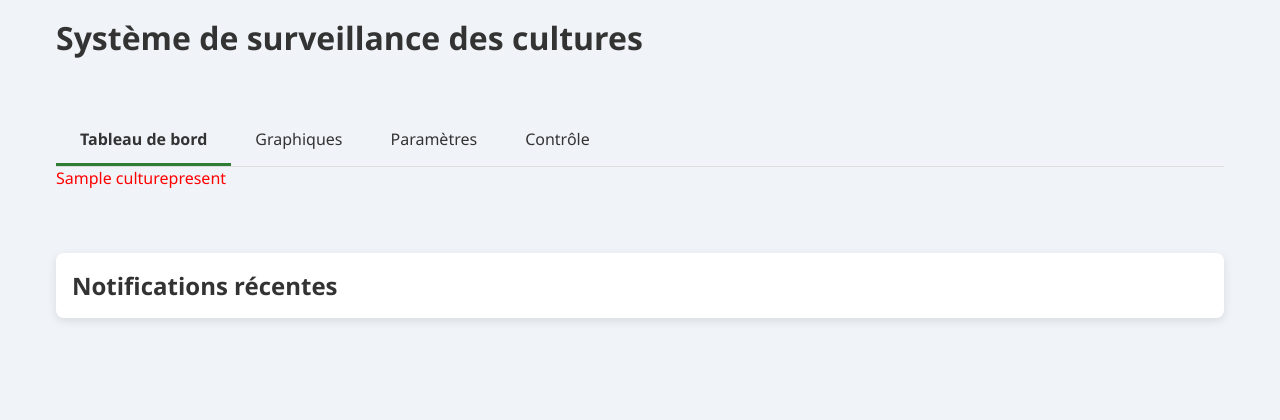
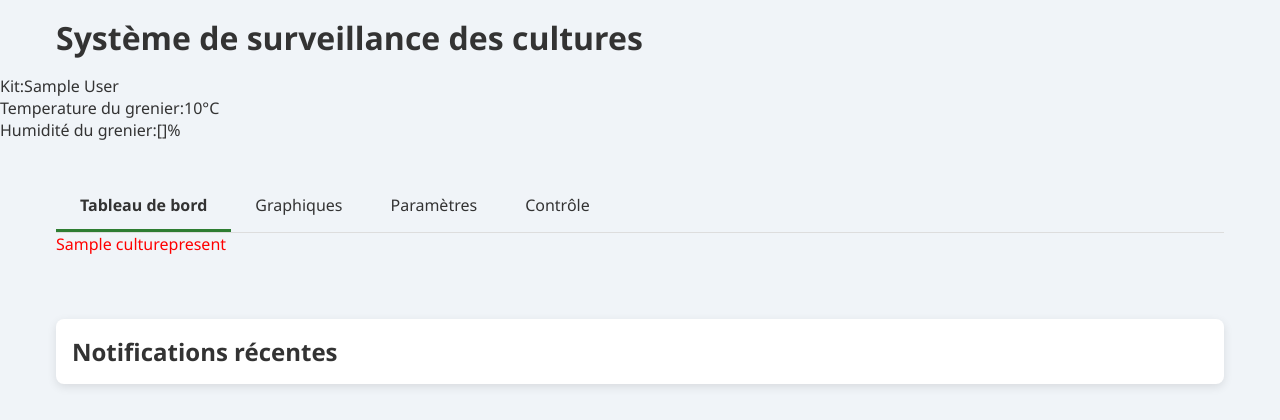
Before and after one commit to diarraaaa/AgrigrenierIOT, a Flask app: template app/templates/infokit.html in a window 1280 px wide. Shown: the part 65-485 px from the top of the page. Run offline with Flask 3, Linux system fonts and the light colour scheme; the visitor is signed in with stand-in values (Sample User, id 1); the template is opened without the code that fills it: most values are stand-ins (such as "Sample title", 1, 10 or a date in 2020); parts of the project's set-up code (start-up, migrations or seed data) failed here and were passed over.

Commit message:
modifications

```diff
--- a/app/templates/infokit.html
+++ b/app/templates/infokit.html
@@ -480,7 +480,11 @@
            <h1>Système de surveillance des cultures</h1>
         </div>
     </header>
-
+    <div id="infokit">
+        Kit:{{session['nomkit']}} <br>
+        Temperature du grenier:{{temperature}}°C <br>
+        Humidité du grenier:{{humidite}}% <br>
+    </div>
     <main class="container">
         <div class="tabs">
             <div class="tab active" data-tab="dashboard">Tableau de bord</div>
@@ -535,11 +539,11 @@
         <div class="sensor-readings">
             <div class="reading">
                 <h3>Température</h3>
-                <div class="value" id="temperature">23.8°C</div>
+                <div class="value" id="temperature">{{temperature}}</div>
             </div>
             <div class="reading">
                 <h3>Humidité</h3>
-                <div class="value" id="humidity">65%</div>
+                <div class="value" id="humidity">{{humidite}}</div>
             </div>
         </div>
 
@@ -654,12 +658,12 @@
                             <option value="Banane plantain">Banane plantain</option>
                             <option value="Piment (frais)">Piment (frais)</option>
                             <option value="Poivron (frais)">Poivron (frais)</option>
-                            </select>
-                        </div>
-                        <label for="quantite">Quantité</label>
+                            </select><br>
+                        </div><br>
+                       <br> <label for="quantite">Quantité</label>
                         <input type="number" name="quantite" placeholder="Quantité (kg)" required>
                     <div class="actions">
-                        <button type="submit">Ajouter le culture</button>
+                        <button type="submit">Ajouter la culture</button>
                     </div>
                 </form>
             </div>
```
